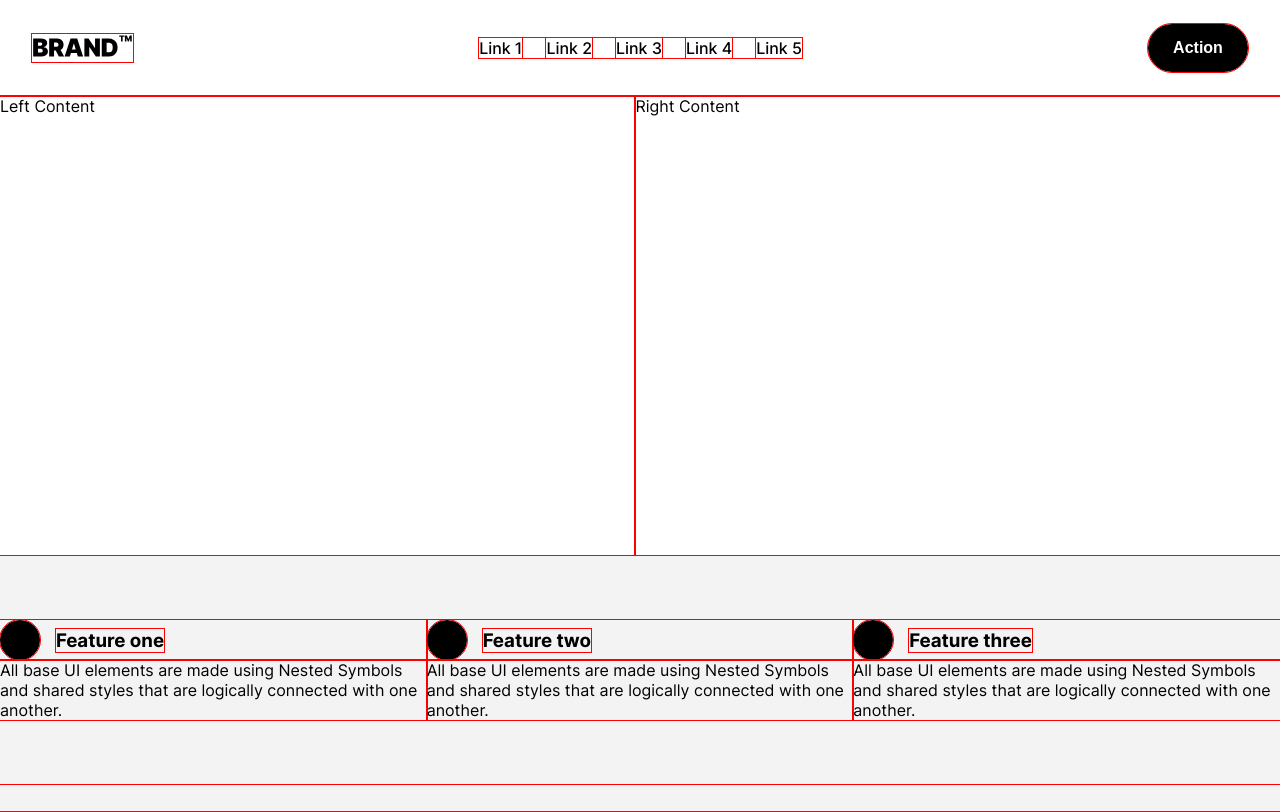
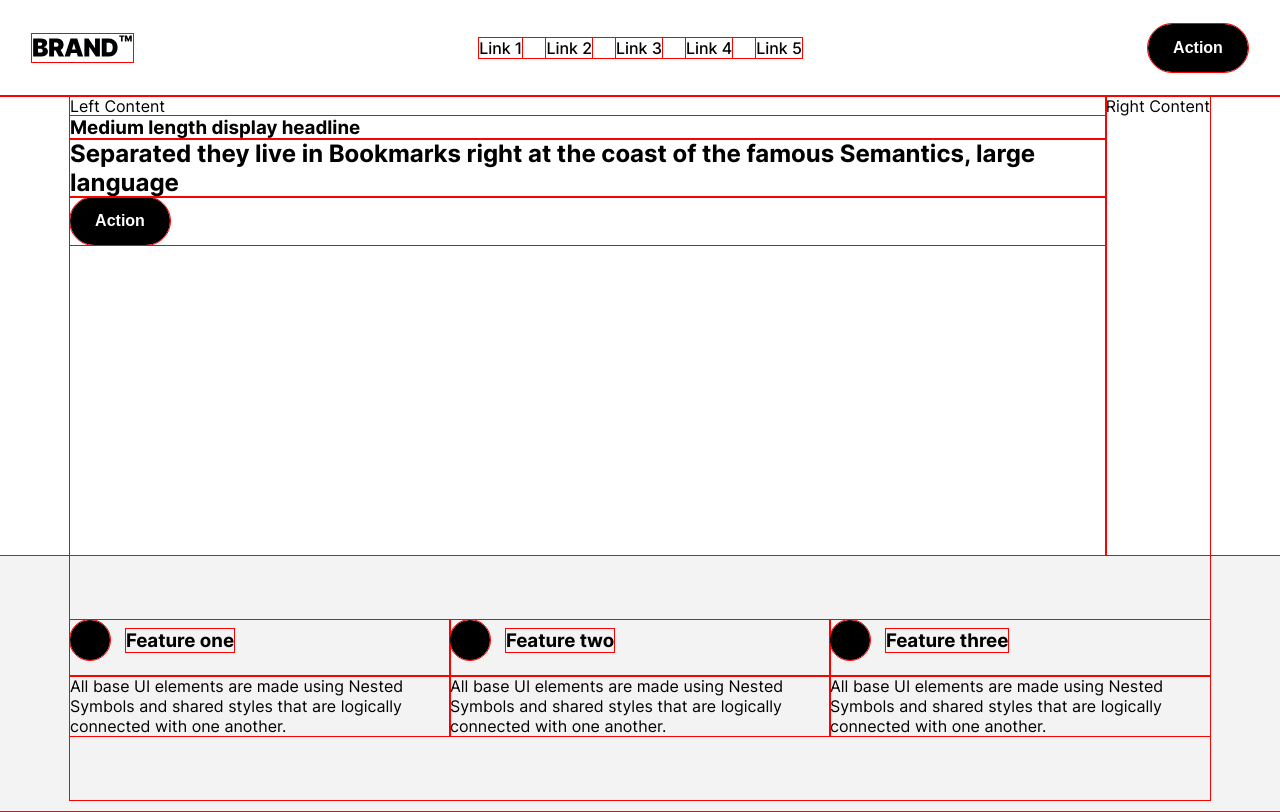
Before and after one commit to asbhogal/React-Brand-Responsive-Web-Page, a React app: page / in a window 1280 px wide. Built offline with nearby package versions, Linux system fonts and the light colour scheme; the HTML template or start-up script is replaced by a standard one.

Commit message:
converted button to CTA component

```diff
--- /dev/null
+++ b/src/components/CTAButtons.jsx
@@ -0,0 +1,7 @@
+const CTAButton = () => {
+    return (
+        <button className="CTAButton">Action</button>
+    )
+};
+
+export default CTAButton;
--- a/src/components/Container.jsx
+++ b/src/components/Container.jsx
@@ -1,9 +1,21 @@
+import CTAButtons from "./CTAButtons";
+
 const Container = () => {
     return (
         <main className="MainContainer">
             <section className="HeroSection">
-                <article className="LeftContent">Left Content</article>
-                <article className="RightContent">Right Content</article>
+                <div className="TopSection">
+                    <article className="LeftContent">Left Content
+                        <div className="LeftContentText">
+                            <h1>Medium length display headline</h1>
+                            <h2>Separated they live in Bookmarks right at the coast of the famous Semantics, large language</h2>
+                            <div className="HeroCTASection">
+                                <CTAButtons />
+                            </div>
+                        </div>
+                    </article>
+                    <article className="RightContent">Right Content</article>
+                </div>
                 <article className="SummaryContent">
                     <ul className="SummaryContentList">
                         <li>
--- a/src/components/Header.jsx
+++ b/src/components/Header.jsx
@@ -1,3 +1,4 @@
+import CTAButton from "./CTAButtons";
 import mainLogoBlack from "../assets/logos/brand-logo-black.svg";
 
 const Header = () => {
@@ -13,7 +14,7 @@ const Header = () => {
                     <li>Link 5</li>
                 </ul>
             </nav>
-            <button className="CTAButton">Action</button>
+            <CTAButton />
         </header>
     )
 };
--- /dev/null
+++ b/src/scss/_components/_CTAButtons.scss
@@ -0,0 +1,11 @@
+.CTAButton {
+    background: none;
+    border: none;
+    background-color: black;
+    color: white;
+    font-weight: 700;
+    font-size: 16px;
+    width: 100px;
+    height: 48px;
+    border-radius: 32px;
+}
--- a/src/scss/_components/_header.scss
+++ b/src/scss/_components/_header.scss
@@ -13,15 +13,4 @@
         font-weight: 500;
         font-size: 16px;
     }
-    .CTAButton {
-        background: none;
-        border: none;
-        background-color: black;
-        color: white;
-        font-weight: 700;
-        font-size: 16px;
-        width: 100px;
-        height: 48px;
-        border-radius: 32px;
-    }
 }
--- a/src/scss/_partials/_responsive.scss
+++ b/src/scss/_partials/_responsive.scss
@@ -3,9 +3,21 @@
 @media only screen and (1441px <= width) {
     .HeroSection {
         display: inline-grid;
+        .TopSection {
+            display: grid;
+            grid-template-columns: auto auto;
+            width: 1107px;
+            margin: 0 auto;
+        }
         .SummaryContent {
-            grid-column: 1 / 3;
             height: 256px;
+            .SummaryContentList {
+                width: 1112px;
+                margin: 0 auto;
+                li > div {
+                    padding-bottom: 16px;
+                }
+            }
         }
         .LeftContent,
         .RightContent {
@@ -19,9 +31,21 @@
 @media only screen and (1025px <= width <= 1440px) {
     .HeroSection {
         display: inline-grid;
+        .TopSection {
+            display: grid;
+            grid-template-columns: auto auto;
+            width: 1140px;
+            margin: 0 auto;
+        }
         .SummaryContent {
-            grid-column: 1 / 3;
             height: 256px;
+            .SummaryContentList {
+                width: 1140px;
+                margin: 0 auto;
+                li > div {
+                    padding-bottom: 16px;
+                }
+            }
         }
         .LeftContent,
         .RightContent {
--- a/src/scss/index.scss
+++ b/src/scss/index.scss
@@ -5,6 +5,7 @@
 
 @use './_components/app' as *;
 @use './_components/container' as *;
+@use './_components/CTAButtons' as *;
 @use './_components/header' as *;
 @use './_components/footer' as *;
 @use './_components/root' as *;
```
Also changed, not shown: 17 other files (tests, documents, lock files or other folders).
